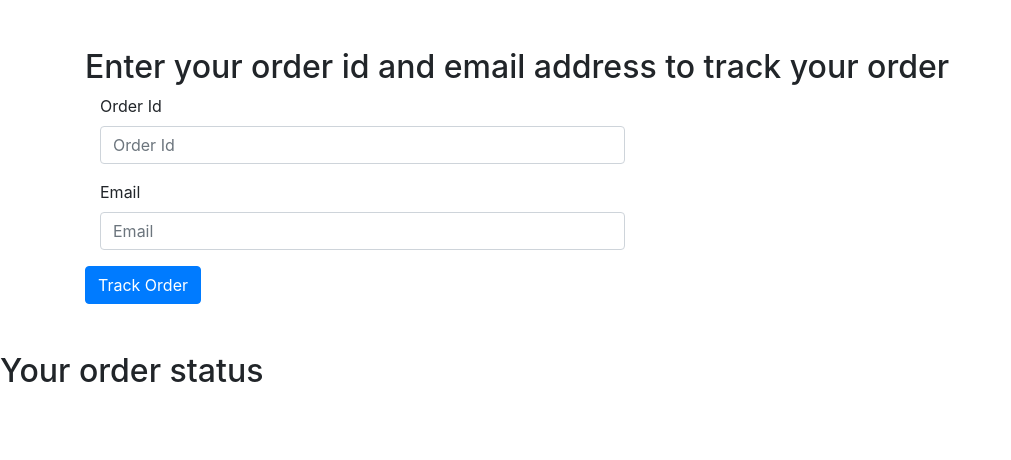
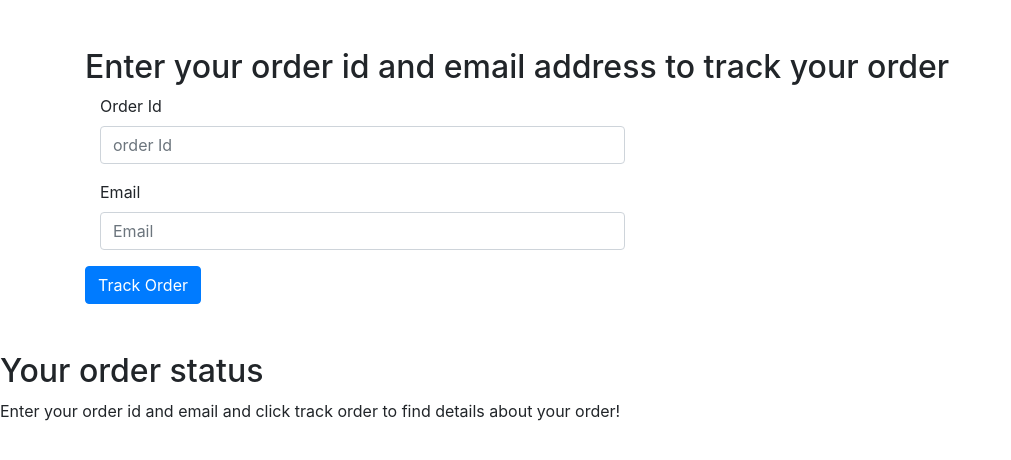
Before and after one commit to coders-nightmare/django_Mycart, a Django app: page /shop/tracker/ in a window 1280 px wide. Shown: the part 56-516 px from the top of the page, without its empty margins (0-1011 px from the left). Run offline with Django 3.2, Linux system fonts and the light colour scheme; some libraries are stand-ins or nearby versions.

Commit message:
completed tracker for my cart

```diff
--- a/shop/templates/shop/tracker.html
+++ b/shop/templates/shop/tracker.html
@@ -10,8 +10,8 @@
             <form method="POST" action="#" id="trackerForm">
                 {% csrf_token %}
                 <div class="form-group col-md-6">
-                        <label for="OrderId">Order Id</label>
-                        <input type="text" class="form-control" id="OrderId" name="OrderId" placeholder="Order Id">
+                    <label for="orderId">Order Id</label>
+                    <input type="text" class="form-control" id="orderId" name="orderId" placeholder="order Id">
                 </div>
                 <div class="form-group col-md-6">
                     <label for="email">Email</label>
@@ -25,7 +25,9 @@
 <div class="row my-5">
     <div class="col">
         <h2>Your order status</h2>
-            <ul class="list-group" id="items"></ul>
+        <ul class="list-group" id="items">
+            Enter your order id and email and click track order to find details about your order!
+        </ul>
     </div>
 </div>
 </div>
@@ -33,21 +35,36 @@
 <!-- end  -->
 {%block js%}
 <script>
-$("#trackerForm").submit(function(event){
+    $("#trackerForm").submit(function (event) {
         $("#items").empty();
-    var formData={
-        'orderId':$('input[name=orderId]').val(),
-        'email':$('input[name=email]').val(),
+        var formData = {
+            'orderId': $('input[name=orderId]').val(),
+            'email': $('input[name=email]').val(),
             'csrfmiddlewaretoken': $('input[name=csrfmiddlewaretoken]').val()
         };
         $.ajax({
-        type:'POST',
-        url:'/shop/tracker/',
-        data:formData,
-        encode:true
+            type: 'POST',
+            url: '/shop/tracker/',
+            data: formData,
+            encode: true
         })
-    .done(function(data){
-        console.log(data)
+            .done(function (data) {
+                console.log(data);
+                updates = JSON.parse(data);
+                if (updates.length > 0 & updates != {}) {
+
+                    for (i = 0; i < updates.length; i++) {
+                        let text = updates[i]['text'];
+                        let time = updates[i]['time'];
+                        mystr = `<li class="list-group-item d-flex justify-content-between align-items-center">${text}
+                    <span class="badge badge-primary badge-pill">${time}</span></li>`;
+                        $('#items').append(mystr);
+                    }
+                }
+                else {
+                    mystr = `<li class="list-group-item d-flex justify-content-between align-items-center">Sorry,we are unable to fetch details please insert correct information</li>`;
+                    $('#items').append(mystr);
+                }
             });
         event.preventDefault();
     });
--- a/shop/views.py
+++ b/shop/views.py
@@ -36,8 +36,9 @@ def contact(request):
 
 def tracker(request):
     if request.method == "POST":
-        orderId = request.POST.get('OrderId', '')
+        orderId = request.POST.get('orderId', '')
         email = request.POST.get('email', '')
+
         try:
             order=Orders.objects.filter(order_id=orderId,email=email)
             if len(order)>0:
@@ -45,12 +46,12 @@ def tracker(request):
                 updates=[]
                 for item in update:
                     updates.append({'text':item.update_desc,'time':item.timestamp})
-                    response=json.dumps(updates)
-                    return HttpResponse(response)
+                    response=json.dumps(updates,default=str)
+                return HttpResponse(response)
             else:
-                return HttpResponse('else')
-        except:
-            return HttpResponse('exception')
+                return HttpResponse('{}')
+        except Exception as e:
+            return HttpResponse('{}')
 
     return render(request, 'shop/tracker.html')
 
```
Lines whose indentation alone changed are shown as unchanged.
